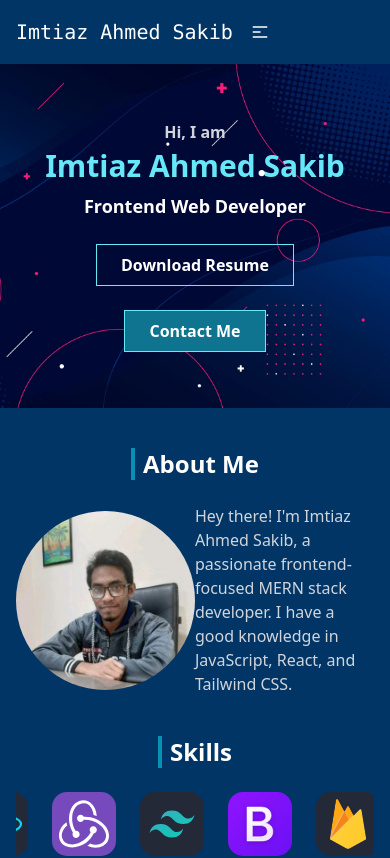
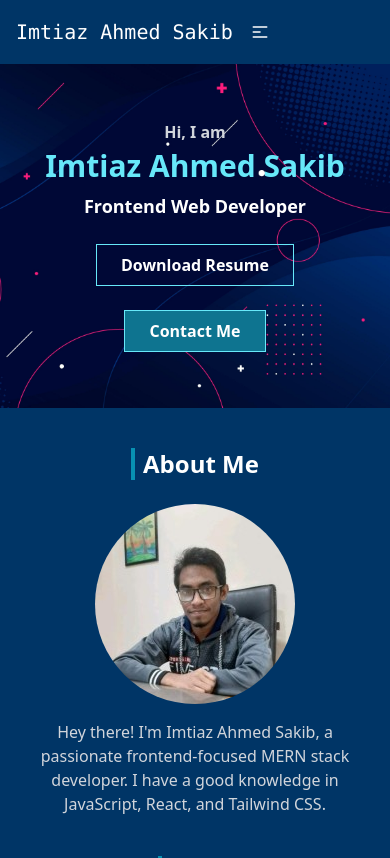
Before and after one commit to imtiazsakib15/portfolio, a React (Vite) app: page / in a window 390 px wide. Shown: the top 858 px of the page. Built offline with nearby package versions, Linux system fonts and the light colour scheme.

Commit message:
Responsive issue fixed in about me section

```diff
--- a/src/components/AboutMe/AboutMe.jsx
+++ b/src/components/AboutMe/AboutMe.jsx
@@ -9,11 +9,11 @@ const AboutMe = () => {
       <h1 className="text-2xl sm:text-3xl lg:text-4xl font-bold mb-6 border-l-4 border-cyan-600 pl-2 w-max mx-auto">
         About Me
       </h1>
-      <div className="flex items-center">
-        <div className="w-1/2">
+      <div className="flex flex-col sm:flex-row items-center gap-4 text-center">
+        <div className="sm:w-1/2">
           <img className="mx-auto rounded-full" src={myPhoto} alt="My Photo" />
         </div>
-        <div className="w-1/2">
+        <div className="sm:w-1/2">
           <p className="text-gray-300">
             Hey there! I&apos;m Imtiaz Ahmed Sakib, a passionate
             frontend-focused MERN stack developer. I have a good knowledge in
--- a/src/components/Navbar/Navbar.jsx
+++ b/src/components/Navbar/Navbar.jsx
@@ -79,7 +79,7 @@ const Navbar = () => {
             </div>
             <ul
               tabIndex={0}
-              className="menu menu-sm dropdown-content mt-3 z-[1] p-2 shadow bg-base-100 rounded-box"
+              className="menu menu-sm dropdown-content mt-3 z-[1] p-2 shadow bg-[#003566ff] w-36 right-2 rounded-box"
             >
               {navLinks}
             </ul>
```
